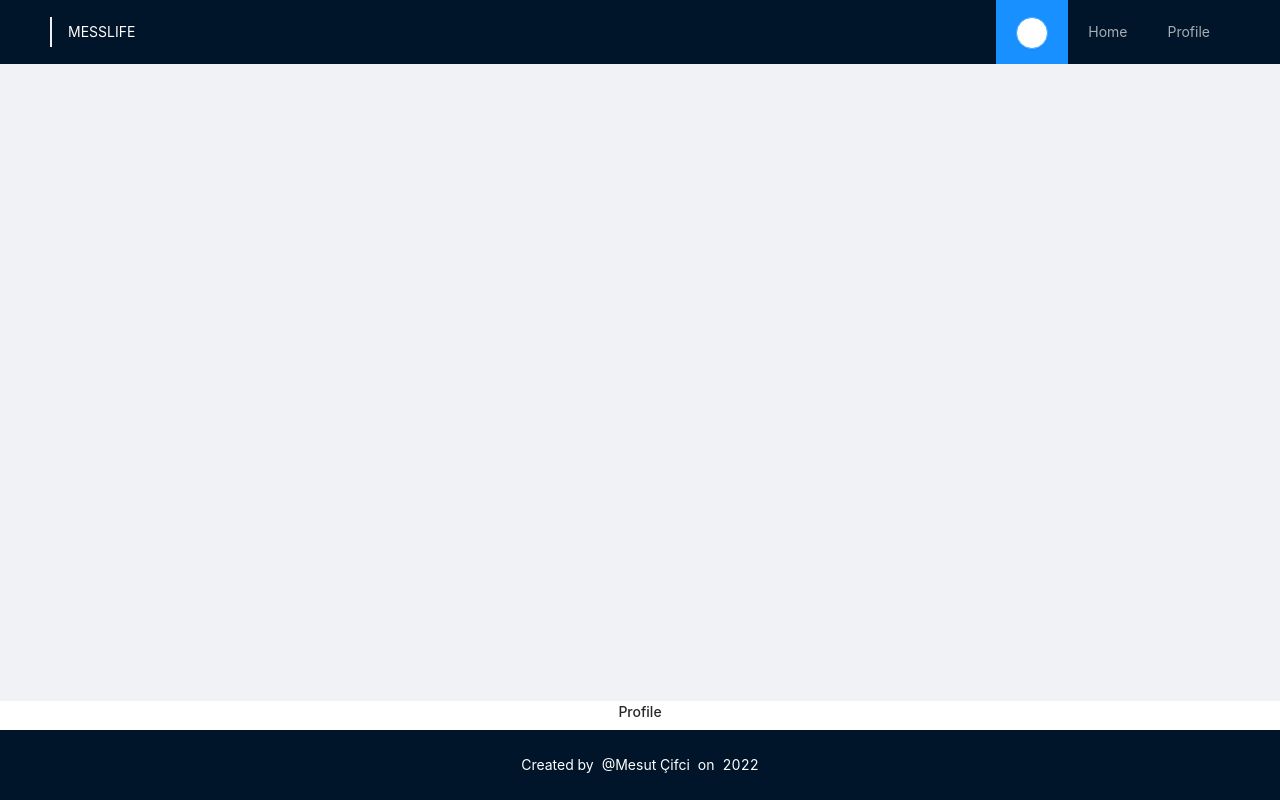
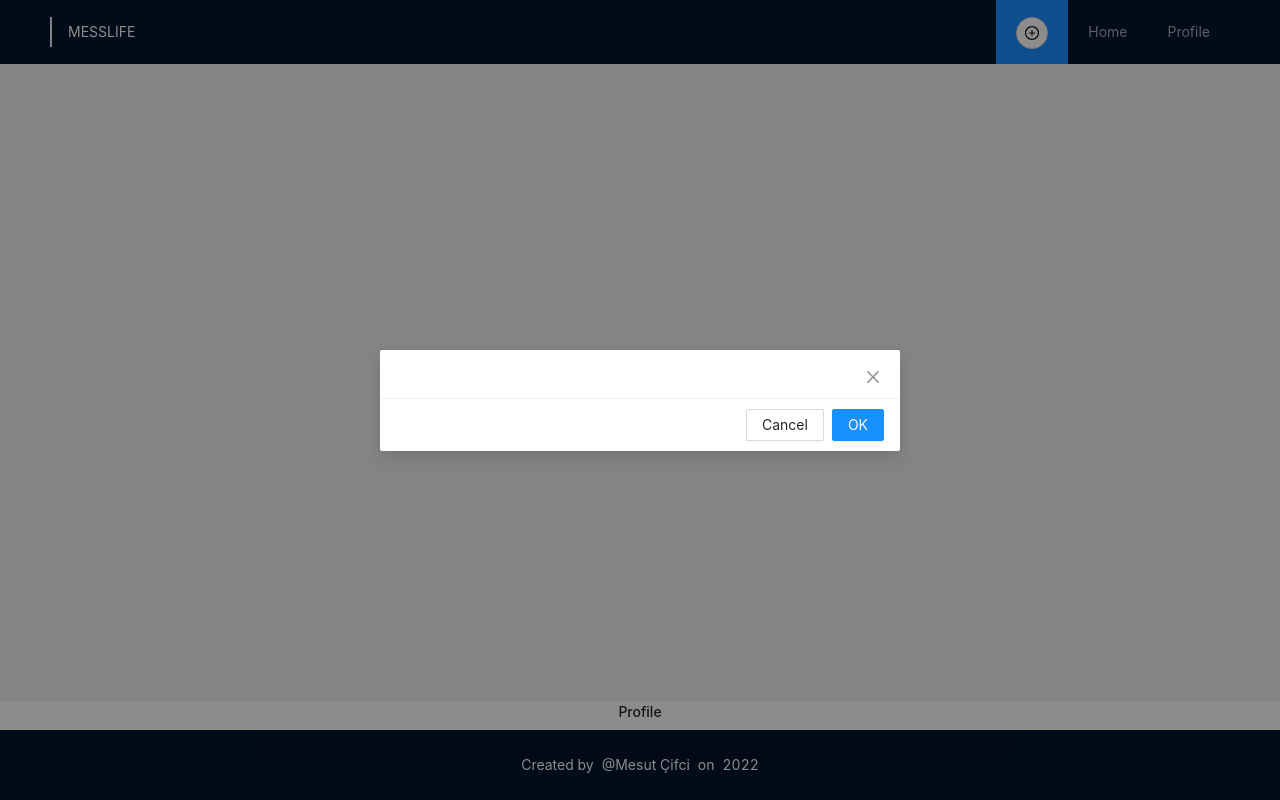
Before and after one commit to mesutcifci/React-Projects, a React (Create React App) app in the folder social-media-app/: page /profile/1 in a window 1280 px wide. Both pictures are taken after a click on the item 1032 px from the left and 32 px from the top of the page. Built offline with nearby package versions, Linux system fonts and the light colour scheme.

Commit message:
modalSlice created CreatePostModal implemented

```diff
--- a/social-media-app/src/App.tsx
+++ b/social-media-app/src/App.tsx
@@ -1,12 +1,23 @@
-import React from "react";
 import { Routes, BrowserRouter, Route } from "react-router-dom";
 import "./App.css";
+
+// Pages
 import Home from "./pages/Home";
 import Profile from "./pages/Profile";
+
+// Components
 import Navigation from "./components/Header";
 import Footer from "./components/Footer";
+import CreatePostModal from "./components/CreatePostModal";
+
+// Redux
+import { useSelector } from "react-redux";
+import { RootState } from "./store";
+
 
 function App() {
+  const isVisible = useSelector<RootState, boolean>((state) => state.modal.isVisible);
+
   return (
     <div className="App">
       <Navigation />
@@ -17,6 +28,7 @@ function App() {
         </Routes>
       </BrowserRouter>
       <Footer />
+      <CreatePostModal isVisible={isVisible} />
     </div>
   );
 }
--- /dev/null
+++ b/social-media-app/src/components/CreatePostModal/index.tsx
@@ -0,0 +1,24 @@
+import React from "react";
+import { Form, Input, Button, Select, Modal } from "antd";
+import { useDispatch } from "react-redux";
+import { modalActions } from "../../store";
+
+type ModalProps = {
+  isVisible: boolean;
+};
+
+const CreatePostModal = ({ isVisible }: ModalProps) => {
+  const dispatch = useDispatch();
+
+  const hideCreatePostModal = () => {
+    dispatch(modalActions.hideModal());
+  };
+
+  return (
+    <Modal visible={isVisible} centered onCancel={hideCreatePostModal}>
+      <Form></Form>
+    </Modal>
+  );
+};
+
+export default CreatePostModal;
--- /dev/null
+++ b/social-media-app/src/components/CreatePostModal/styles.tsx
@@ -0,0 +1 @@
+export default {}
--- a/social-media-app/src/components/Header/index.tsx
+++ b/social-media-app/src/components/Header/index.tsx
@@ -1,9 +1,17 @@
-import React from "react";
 import "./styles.css";
 import { Layout, Menu, Anchor, Button } from "antd";
 import { PlusCircleOutlined } from "@ant-design/icons";
+import { useDispatch } from "react-redux";
+import { modalActions } from "../../store";
 
 const Navigation = () => {
+  const dispatch = useDispatch();
+
+  const showCreatePostModal = () => {
+    dispatch(modalActions.showModal());
+  };
+
+
   return (
     <Layout>
       <Layout.Header className="flex justify-between items-center">
@@ -11,12 +19,12 @@ const Navigation = () => {
           <Anchor.Link
             title="MESSLIFE"
             href="/"
-            className="navigation-header__link cursor-pointer"
+            className="navigation__link cursor-pointer"
           />
         </Anchor>
         <Menu mode="horizontal" theme="dark" className="flex items-center">
-          <Menu.Item key="1">
-            <Button shape="circle" icon={<PlusCircleOutlined />}/>
+          <Menu.Item key="1" onClick={showCreatePostModal}>
+            <Button shape="circle" icon={<PlusCircleOutlined className="navigation__plus-icon"/>} />
           </Menu.Item>
           <Menu.Item key="2">Home</Menu.Item>
           <Menu.Item key="3">Profile</Menu.Item>
--- a/social-media-app/src/components/Header/styles.css
+++ b/social-media-app/src/components/Header/styles.css
@@ -1,7 +1,11 @@
-.navigation-header__link .ant-anchor-link-title {
+.navigation__link .ant-anchor-link-title {
   color: #ffffff;
 }
 
-.navigation-header__link .ant-anchor-link-title:hover {
+.navigation__link .ant-anchor-link-title:hover {
   color: #40a9ff;
 }
+
+.navigation__plus-icon {
+  color: #000000 !important;
+}
--- a/social-media-app/src/pages/Home/index.tsx
+++ b/social-media-app/src/pages/Home/index.tsx
@@ -1,6 +1,4 @@
-import React, { useEffect } from "react";
 import { useDeletePostMutation, usePostsQuery } from "../../services/api";
-import { Post } from "../../model/post.model";
 import Layout, { Content } from "antd/lib/layout/layout";
 import PostCard from "../../components/PostCard";
 
@@ -19,7 +17,7 @@ const Home = () => {
   return (
     <Layout className="py-10 flex items-center">
       <Content>
-        <PostCard />
+        <PostCard/>
       </Content>
     </Layout>
   );
--- a/social-media-app/src/services/api.tsx
+++ b/social-media-app/src/services/api.tsx
@@ -6,8 +6,8 @@ export const usersApi = createApi({
   reducerPath: "usersApi",
   baseQuery: fetchBaseQuery({ baseUrl: "http://localhost:5000" }),
   endpoints: (builder) => ({
+
     // Queries
-
     users: builder.query<User[], void>({
       query: () => "/users",
     }),
--- a/social-media-app/src/store.tsx
+++ b/social-media-app/src/store.tsx
@@ -1,9 +1,30 @@
-import { configureStore } from "@reduxjs/toolkit";
+import { configureStore, createSlice } from "@reduxjs/toolkit";
 import { usersApi } from "./services/api";
+
+const modalInitialState = { isVisible: false };
+
+const modalSlice = createSlice({
+  name: "modal",
+  initialState: modalInitialState,
+  reducers: {
+    showModal(state) {
+      state.isVisible = true;
+    },
+    hideModal(state) {
+      state.isVisible = false;
+    },
+  },
+});
+
+export const modalActions = modalSlice.actions;
 
 export const store = configureStore({
   reducer: {
-    [usersApi.reducerPath]: usersApi.reducer
+    [usersApi.reducerPath]: usersApi.reducer,
+    modal: modalSlice.reducer
   },
-  middleware: (getDefaultMiddleware) => getDefaultMiddleware().concat(usersApi.middleware)
+  middleware: (getDefaultMiddleware) =>
+    getDefaultMiddleware().concat(usersApi.middleware),
 });
+
+export type RootState = ReturnType<typeof store.getState>;
```
